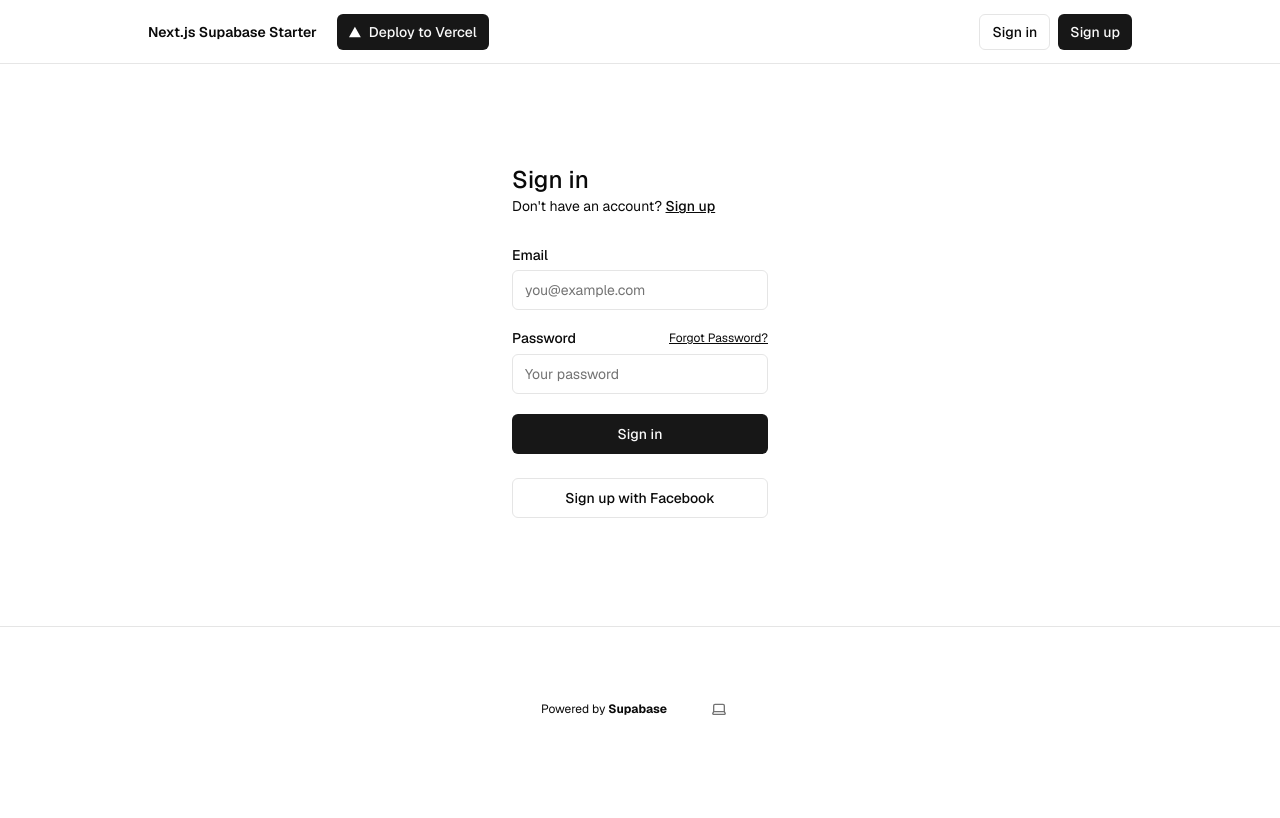
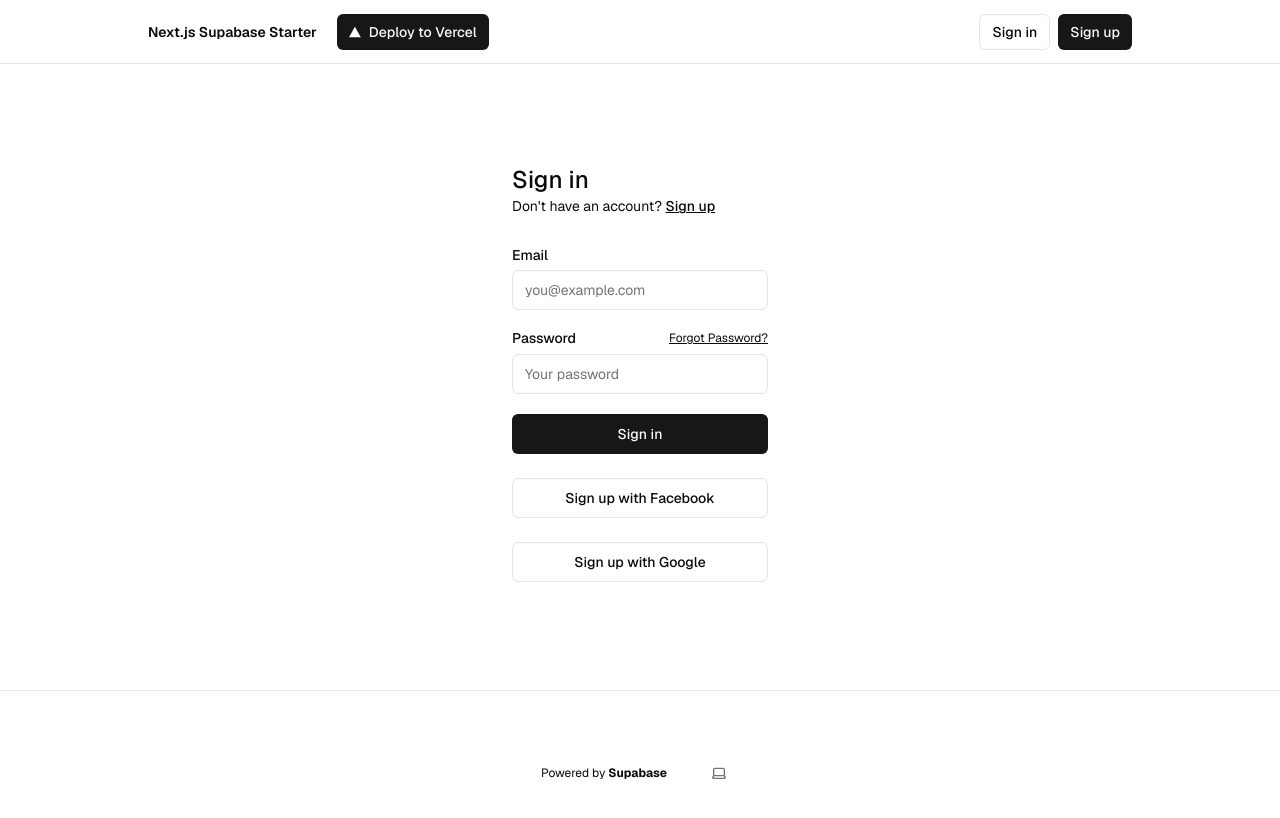
Before and after one commit to ryanpark/drreamConnect, a Next.js app: page /sign-in in a window 1280 px wide. Shown: the top 818 px of the page. Built offline with nearby package versions, Linux system fonts and the light colour scheme; no server answers; the database is empty.

Commit message:
google sign in

```diff
--- a/app/(auth-pages)/sign-in/page.tsx
+++ b/app/(auth-pages)/sign-in/page.tsx
@@ -1,4 +1,8 @@
-import { signInAction, signUpFacebookAction } from "@/app/actions";
+import {
+  signInAction,
+  signUpFacebookAction,
+  signUpGoogleAction,
+} from "@/app/actions";
 import { FormMessage, Message } from "@/components/form-message";
 import { SubmitButton } from "@/components/submit-button";
 import { Input } from "@/components/ui/input";
@@ -52,6 +56,13 @@ export default async function Login(props: { searchParams: Promise<Message> }) {
           >
             Sign up with Facebook
           </Button>
+          <Button
+            onClick={signUpGoogleAction}
+            className="mt-4"
+            variant="outline"
+          >
+            Sign up with Google
+          </Button>
           <FormMessage message={searchParams} />
         </div>
       </form>
```
